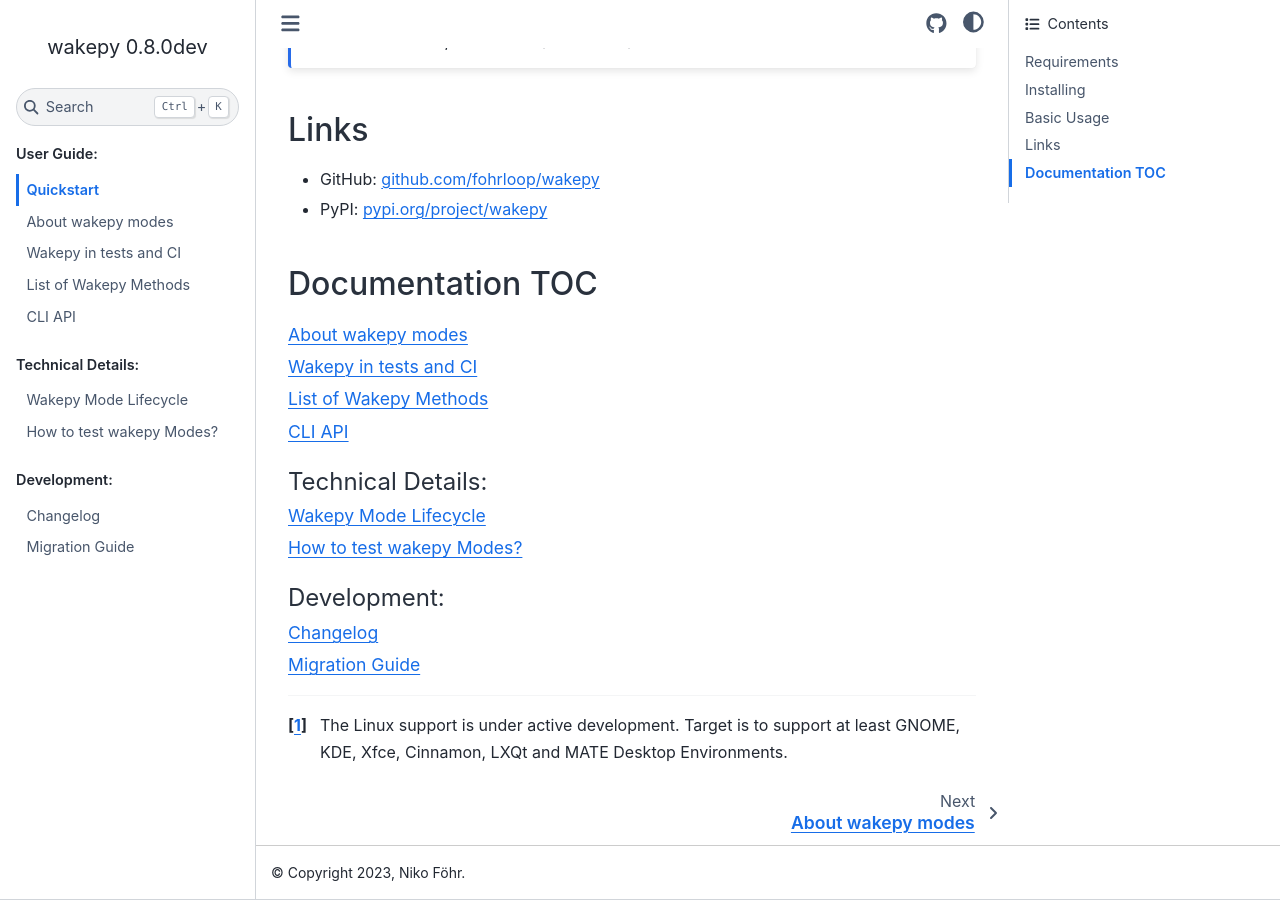
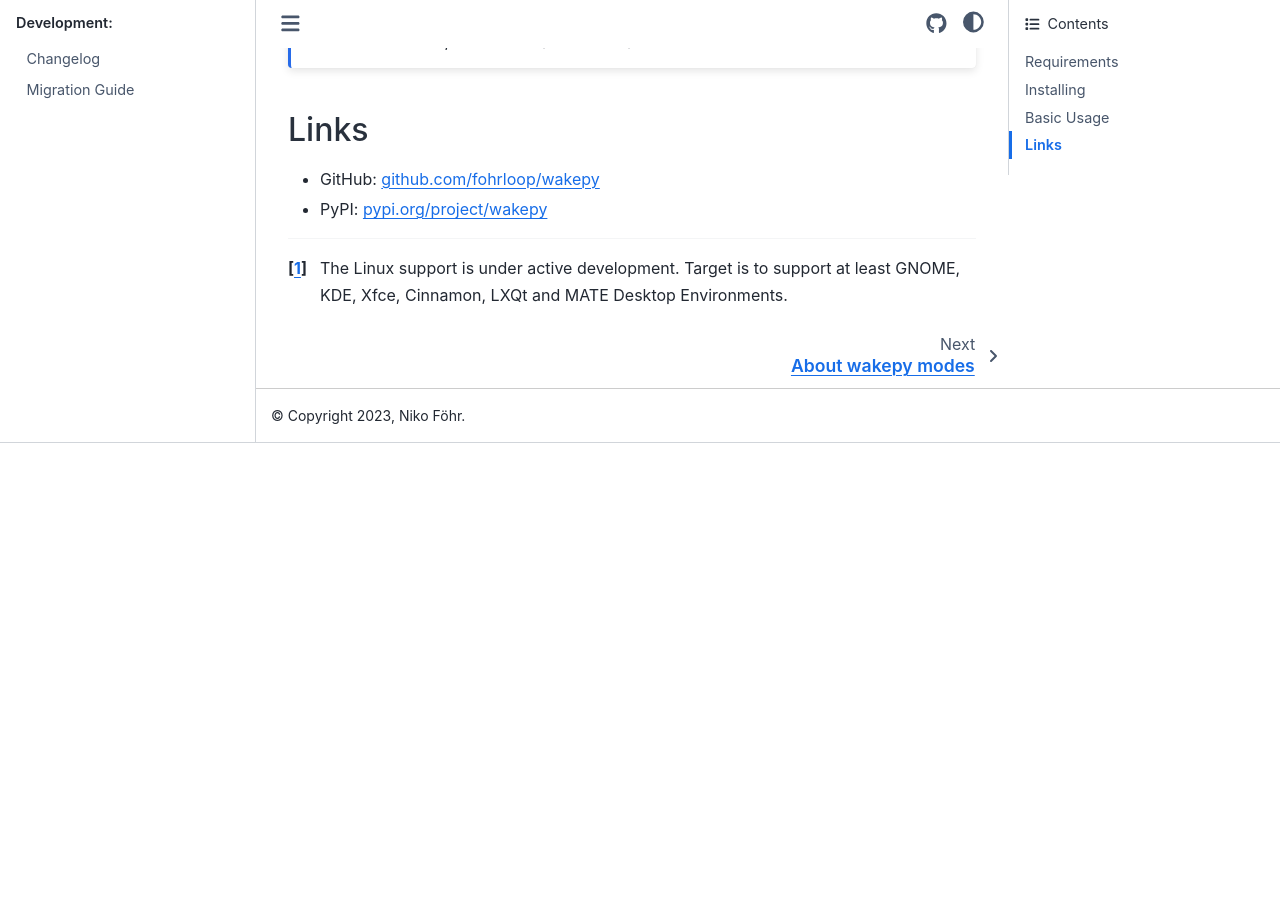
Before and after one commit to fohrloop/wakepy, a Sphinx documentation site: the page built from docs/source/index.md, in a window 1280 px wide and 900 px high, scrolled down 1391 px. Built offline with Sphinx 7.4.7 and the Sphinx Book theme 1.1.4, drawn with Linux system fonts in a browser that asks for light colours; pages that are not in the unit, such as notebooks, are missing from menus; after the commit the page ends 1834 px from its top, so only the background shows below that.

Commit message:
hide the TOC from the Quicstart page

````diff
--- a/docs/source/index.md
+++ b/docs/source/index.md
@@ -71,8 +71,8 @@
 - GitHub: [github.com/fohrloop/wakepy](https://github.com/fohrloop/wakepy)
 - PyPI: [pypi.org/project/wakepy](https://pypi.org/project/wakepy/)
 
-## Documentation TOC
 ```{toctree}
+:hidden:
 :maxdepth: 2
 :numbered: -1
 :titlesonly:
@@ -85,6 +85,7 @@
 ```
 
 ```{toctree}
+:hidden:
 :caption: 'Technical Details:'
 :maxdepth: 2
 :numbered: -1
@@ -95,6 +96,7 @@
 ```
 
 ```{toctree}
+:hidden:
 :caption: 'Development:'
 :maxdepth: 2
 :numbered: -1
````
